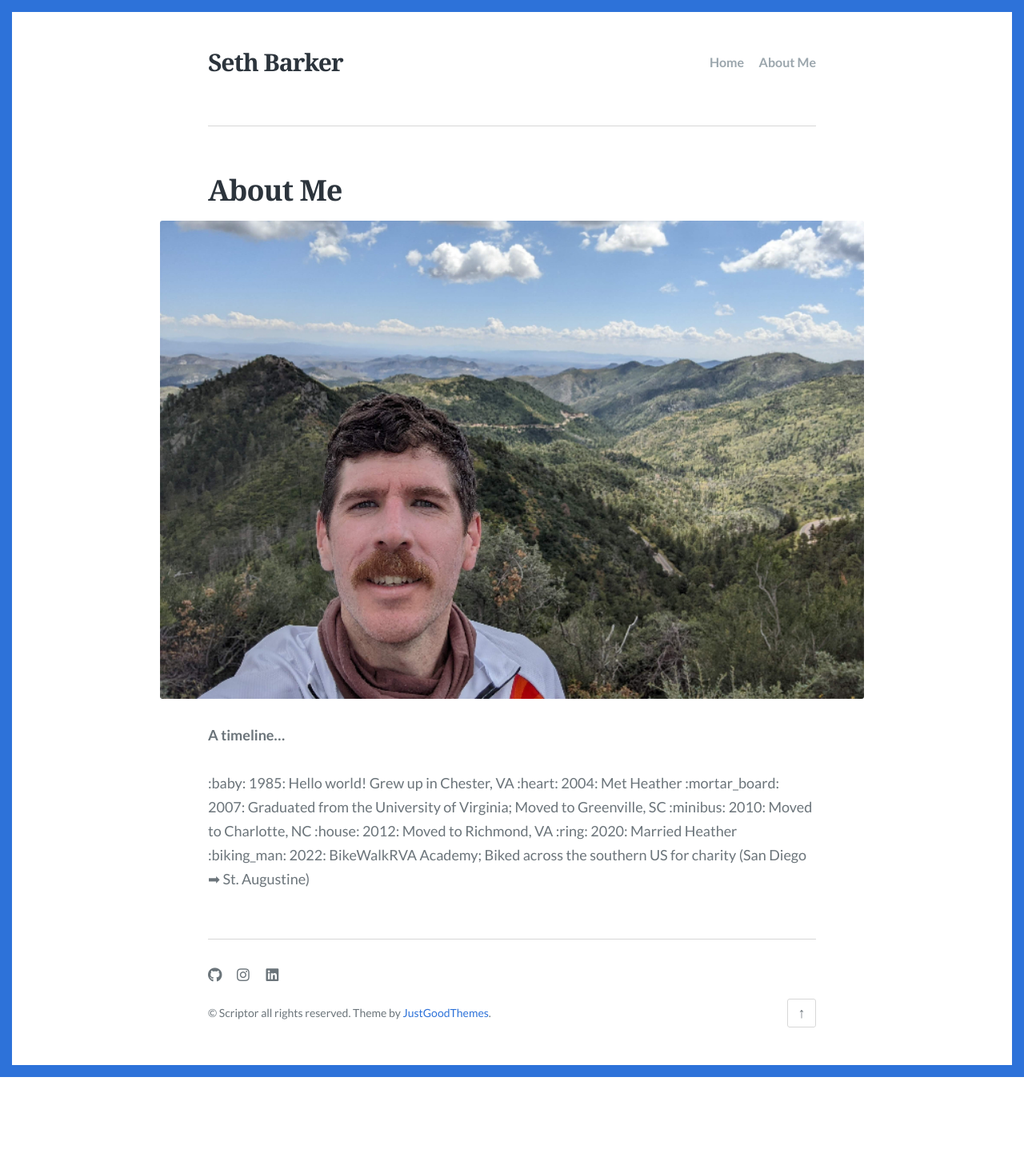
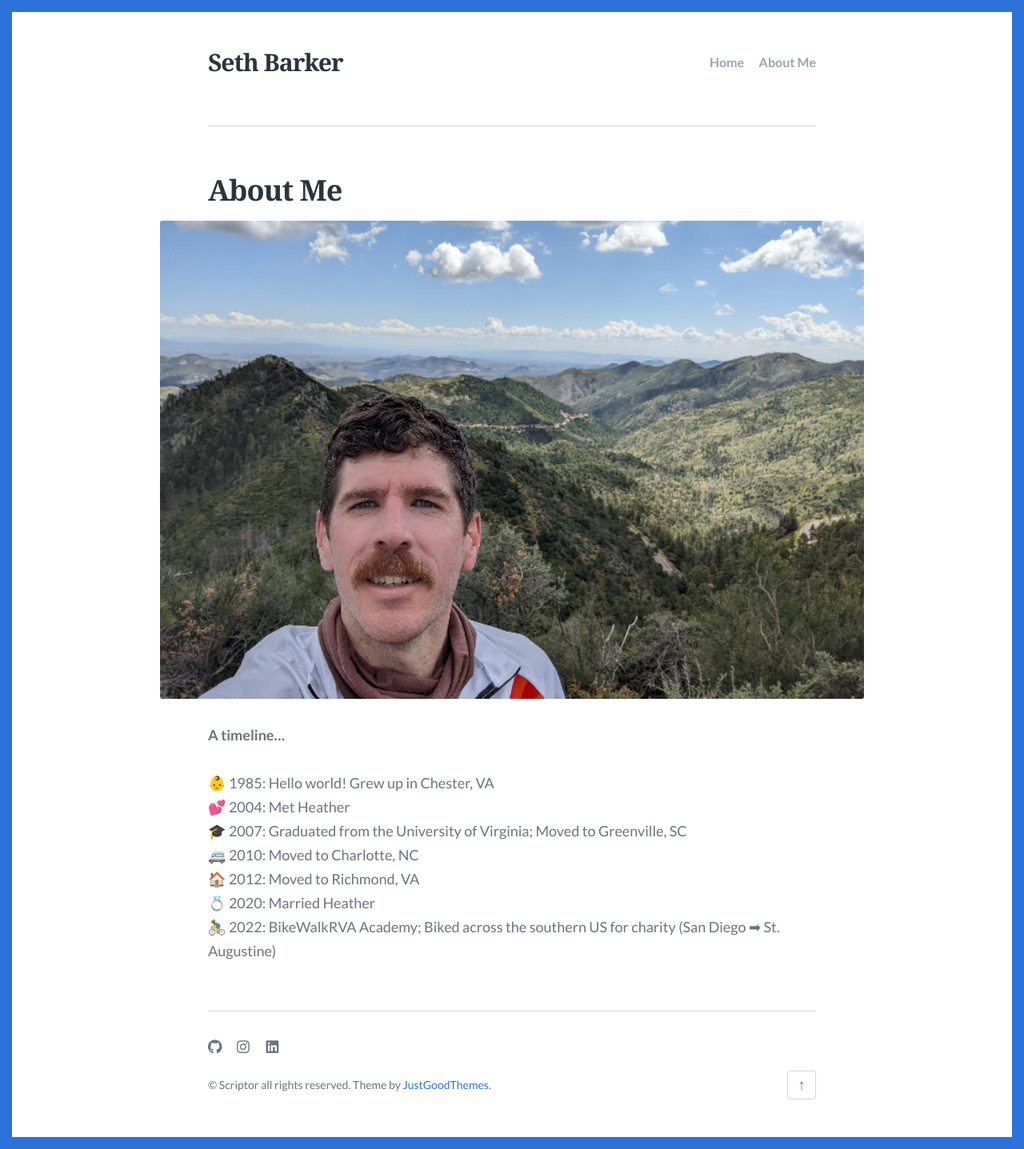
Before and after one commit to sethbarker/sethbarker.github.io, a Jekyll site: the page built from about.md, in a window 1280 px wide. Shown: the whole page at 80% size. Built offline with Jekyll 4.4.1, drawn with Linux system fonts in a browser that asks for light colours; some web fonts are replaced; before the commit the page ends 1347 px from its top, so only the background shows below that; some of the changed lines change nothing that is shown.

Commit message:
Update about.md

```diff
--- a/about.md
+++ b/about.md
@@ -6,10 +6,10 @@
 
 **A timeline...**
 
-:baby: 1985: Hello world! Grew up in Chester, VA
-:heart: 2004: Met Heather
-:mortar_board: 2007: Graduated from the University of Virginia; Moved to Greenville, SC
-:minibus: 2010: Moved to Charlotte, NC
-:house: 2012: Moved to Richmond, VA
-:ring: 2020: Married Heather
-:biking_man: 2022: BikeWalkRVA Academy; Biked across the southern US for charity (San Diego ➡ St. Augustine)
+👶 1985: Hello world! Grew up in Chester, VA \
+💕 2004: Met Heather \
+🎓 2007: Graduated from the University of Virginia; Moved to Greenville, SC \
+🚐 2010: Moved to Charlotte, NC \
+🏠 2012: Moved to Richmond, VA \
+💍 2020: Married Heather \
+🚴‍♂️ 2022: BikeWalkRVA Academy; Biked across the southern US for charity (San Diego ➡ St. Augustine)
```
